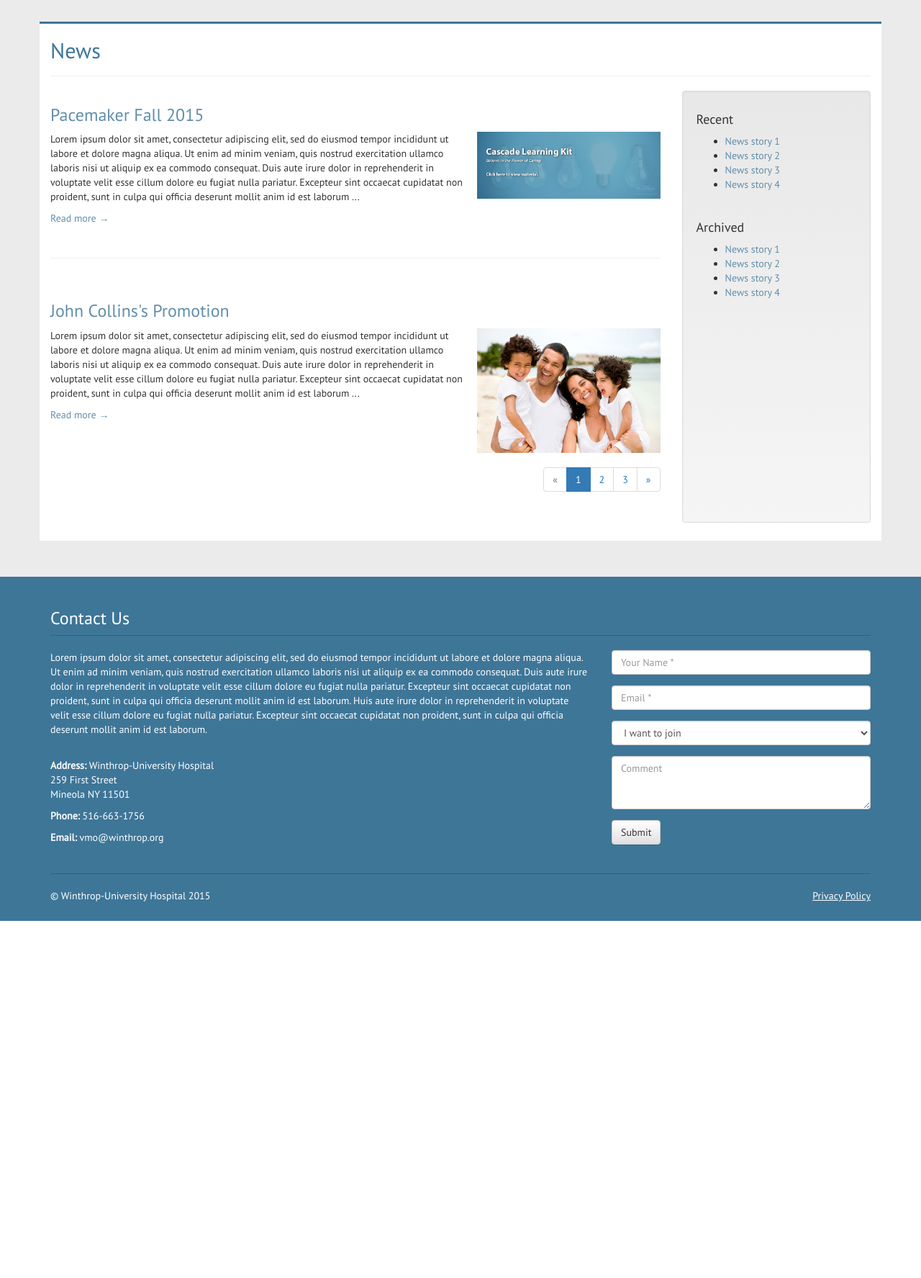
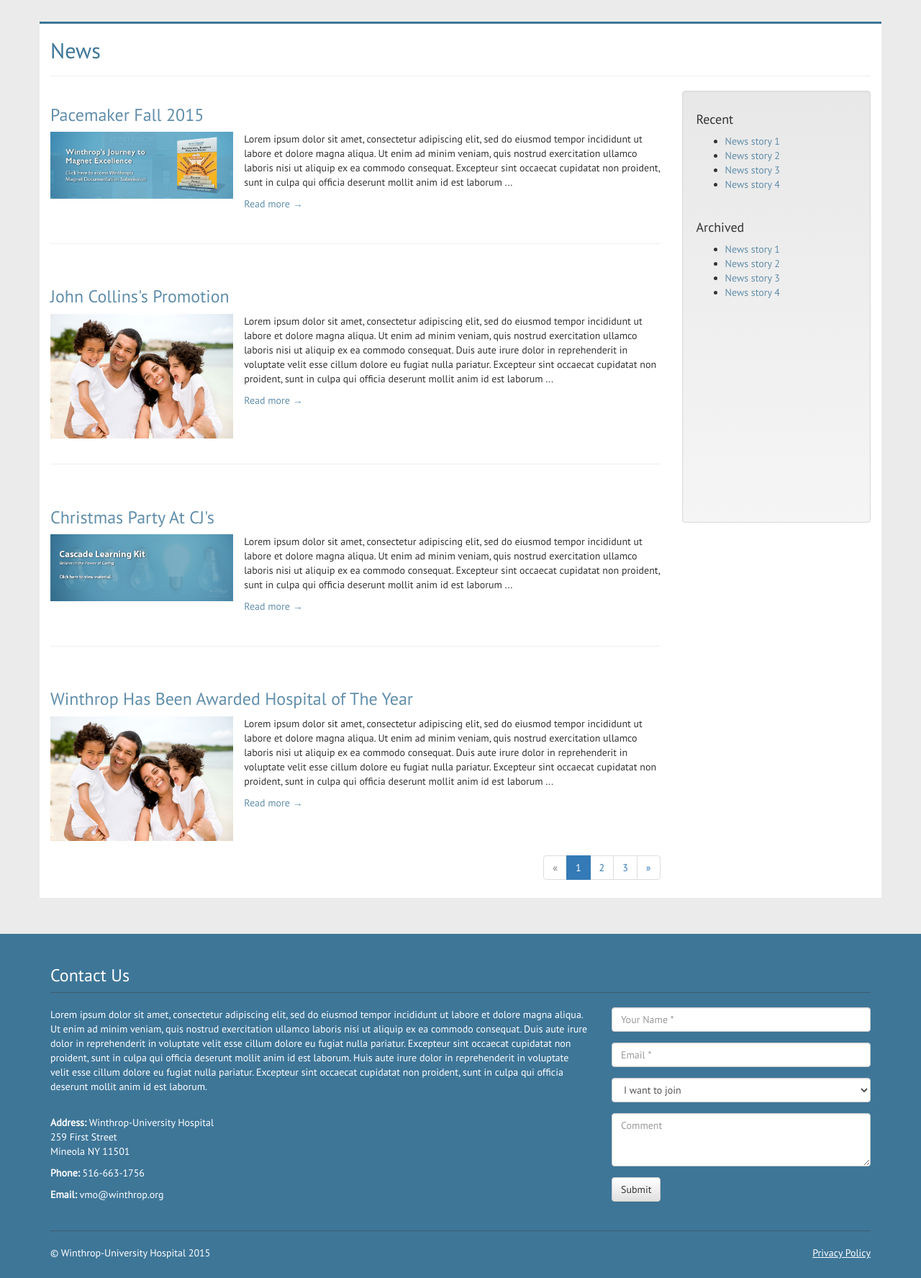
Before and after one commit to jdelossa/VMO-Prototype, a PHP site: page /news.html in a window 1280 px wide. Shown: the part 125-1900 px from the top of the page at 72% size. Before the commit the page ends 1404 px from the top, so only its background shows below. Run offline with PHP 8.4, Linux system fonts and the light colour scheme; some libraries are stand-ins or nearby versions.

Commit message:
added picture, more news

```diff
--- a/css/main.css
+++ b/css/main.css
@@ -355,9 +374,9 @@ a {
 }
 
 .news-page .news-image {
-   float: right;
+   float: left;
    height: auto;
-   margin-left: 15px;
+   margin-right: 15px;
    width: 30%;
 }
 
--- a/news.html
+++ b/news.html
@@ -83,8 +83,8 @@
                 <div class="row">
                     <div class="col-sm-12">
                         <a href="single-news.html"><h3>Pacemaker Fall 2015</h3></a>
-                        <a href="single-news.html"><img class="news-image" src="images/Cascade-Learning.png"></a>
-                        <p>Lorem ipsum dolor sit amet, consectetur adipiscing elit, sed do eiusmod tempor incididunt ut labore et dolore magna aliqua. Ut enim ad minim veniam, quis nostrud exercitation ullamco laboris nisi ut aliquip ex ea commodo consequat. Duis aute irure dolor in reprehenderit in voluptate velit esse cillum dolore eu fugiat nulla pariatur. Excepteur sint occaecat cupidatat non proident, sunt in culpa qui officia deserunt mollit anim id est laborum ...</p>
+                        <a href="single-news.html"><img class="news-image" src="images/wuh-magnet.jpg"></a>
+                        <p>Lorem ipsum dolor sit amet, consectetur adipiscing elit, sed do eiusmod tempor incididunt ut labore et dolore magna aliqua. Ut enim ad minim veniam, quis nostrud exercitation ullamco laboris nisi ut aliquip ex ea commodo consequat. Excepteur sint occaecat cupidatat non proident, sunt in culpa qui officia deserunt mollit anim id est laborum ...</p>
                         <p><a href="#" style="margin-top: 10px;">Read more &#8594;</a></p>
 
                     </div>
@@ -94,6 +94,33 @@
                 <div class="row">
                    <div class="col-sm-12">
                         <a href="single-news.html"><h3>John Collins's Promotion</h3></a>
+                        <a href="single-news.html"><img class="news-image" src="images/happy-family.png"></a>
+                        <p>Lorem ipsum dolor sit amet, consectetur adipiscing elit, sed do eiusmod tempor incididunt ut labore et dolore magna aliqua. Ut enim ad minim veniam, quis nostrud exercitation ullamco laboris nisi ut aliquip ex ea commodo consequat. Duis aute irure dolor in reprehenderit in voluptate velit esse cillum dolore eu fugiat nulla pariatur. Excepteur sint occaecat cupidatat non proident, sunt in culpa qui officia deserunt mollit anim id est laborum ...</p>
+                        <p><a href="#" style="margin-top: 10px;">Read more &#8594;</a></p>
+
+                    </div>
+                </div>
+                <hr>
+                <!-- Row 3 -->
+                <div class="row">
+                    <div class="col-sm-12">
+
+                    </div>
+                </div>
+                <div class="row">
+                    <div class="col-sm-12">
+                        <a href="single-news.html"><h3>Christmas Party At CJ's</h3></a>
+                        <a href="single-news.html"><img class="news-image" src="images/Cascade-Learning.png"></a>
+                        <p>Lorem ipsum dolor sit amet, consectetur adipiscing elit, sed do eiusmod tempor incididunt ut labore et dolore magna aliqua. Ut enim ad minim veniam, quis nostrud exercitation ullamco laboris nisi ut aliquip ex ea commodo consequat. Excepteur sint occaecat cupidatat non proident, sunt in culpa qui officia deserunt mollit anim id est laborum ...</p>
+                        <p><a href="#" style="margin-top: 10px;">Read more &#8594;</a></p>
+
+                    </div>
+                </div>
+                <hr>
+                <!-- Row 4 -->
+                <div class="row">
+                   <div class="col-sm-12">
+                        <a href="single-news.html"><h3>Winthrop Has Been Awarded Hospital of The Year</h3></a>
                         <a href="single-news.html"><img class="news-image" src="images/happy-family.png"></a>
                         <p>Lorem ipsum dolor sit amet, consectetur adipiscing elit, sed do eiusmod tempor incididunt ut labore et dolore magna aliqua. Ut enim ad minim veniam, quis nostrud exercitation ullamco laboris nisi ut aliquip ex ea commodo consequat. Duis aute irure dolor in reprehenderit in voluptate velit esse cillum dolore eu fugiat nulla pariatur. Excepteur sint occaecat cupidatat non proident, sunt in culpa qui officia deserunt mollit anim id est laborum ...</p>
                         <p><a href="#" style="margin-top: 10px;">Read more &#8594;</a></p>
```
Also changed, not shown: other parts of css/main.css (+25 -6 lines), index.html (+5 -2 lines), images/winthrop-doctors.jpg (added).
